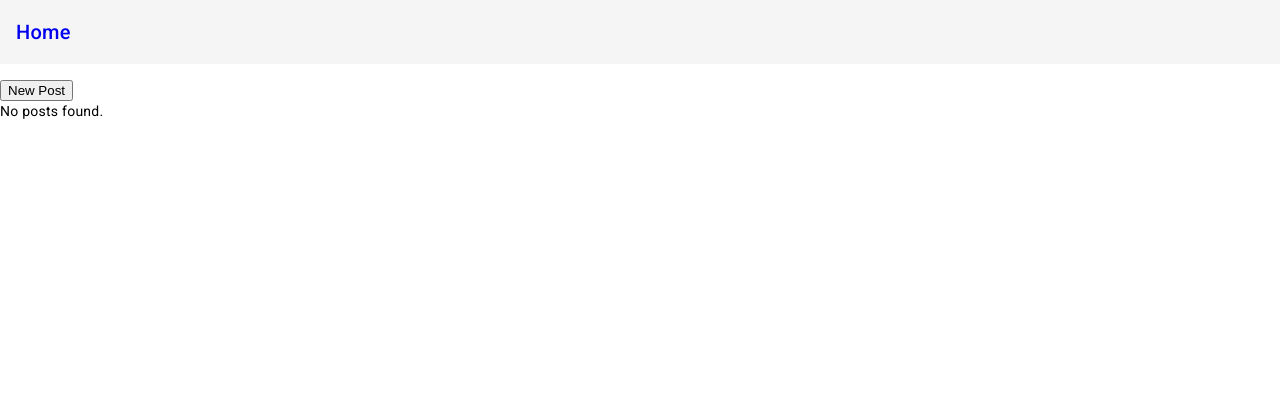
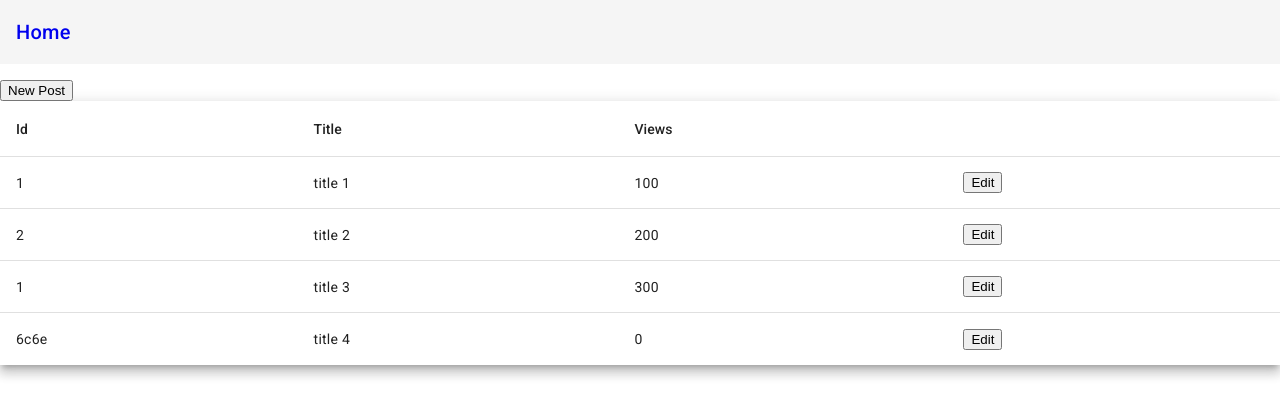
Before and after one commit to angaro073/Angular-CRUD-Example, an Angular app: page /posts in a window 1280 px wide. Shown: the top 416 px of the page. Built offline with nearby package versions, Linux system fonts and the light colour scheme; data requests are answered from the project's data file.

Commit message:
unsolved

```diff
--- a/db.json
+++ b/db.json
@@ -1,7 +1,6 @@
 {
   "posts": [
     {
-<<<<<<< HEAD
       "id": "1",
       "title": "title 1",
       "views": 100
@@ -37,11 +36,6 @@
       "id": "3",
       "text": "a comment 2 about post 2",
       "postId": "2"
-=======
-      "id": "2",
-      "title": "another title",
-      "views": 200
->>>>>>> form
     }
   ]
 }
--- a/src/app/app.config.ts
+++ b/src/app/app.config.ts
@@ -1,13 +1,16 @@
 import { ApplicationConfig } from '@angular/core';
+
 import { provideRouter } from '@angular/router';
-
 import { routes } from './app.routes';
 
 import { provideAnimations } from "@angular/platform-browser/animations";
 
+import { provideHttpClient } from '@angular/common/http';
+
 export const appConfig: ApplicationConfig = {
   providers: [
     provideRouter(routes),
-    provideAnimations()
+    provideAnimations(),
+    provideHttpClient()
   ]
 };
--- a/src/app/post/post-form/post-form.component.css
+++ b/src/app/post/post-form/post-form.component.css
@@ -6,3 +6,6 @@ form {
   margin-right: auto;
   margin-left: auto;
 }
+.form-group {
+  align-content: end;
+}
--- a/src/app/post/post-form/post-form.component.html
+++ b/src/app/post/post-form/post-form.component.html
@@ -13,9 +13,8 @@
         }
       }
     </mat-form-field>
-
     <div class="form-group">
-      @if (!this.postId) {
+      @if (!this.post) {
         <button mat-flat-button color="accent">Create</button>
       }
       @else {
@@ -32,7 +31,5 @@
         style="background-color: lightgray;"
       >Cancel</button>
     </div>
-
-
   </form>
 </div>
--- a/src/app/post/post-form/post-form.component.ts
+++ b/src/app/post/post-form/post-form.component.ts
@@ -1,12 +1,15 @@
 import { Component } from '@angular/core';
 import { NgClass } from '@angular/common';
+
+import { Post } from '../../posts-http/post';
+import { PostsHttpService } from '../../posts-http/posts-http.service';
+
 import { ReactiveFormsModule, FormBuilder, FormGroup, AbstractControl, Validators } from '@angular/forms';
 import { RouterLink, ActivatedRoute } from '@angular/router';
 
 import { MatFormFieldModule } from '@angular/material/form-field';
 import { MatInputModule } from '@angular/material/input';
 import { MatButtonModule } from '@angular/material/button';
-
 
 @Component({
   selector: 'app-post-form',
@@ -24,21 +27,31 @@ import { MatButtonModule } from '@angular/material/button';
 })
 export class PostFormComponent {
   protected form: FormGroup;
-  protected postId: string | null;
+  protected post: Post | null = null;
   protected submitted: boolean = false;
 
-  constructor(private formBuilder: FormBuilder, private route: ActivatedRoute){
+  constructor(
+    private formBuilder: FormBuilder,
+    private route: ActivatedRoute,
+    private PostsHttpService : PostsHttpService
+  ){
     this.form = this.formBuilder.group({
       title: ['', Validators.required],
     });
 
-    this.postId = this.route.snapshot.paramMap.get('id');
+    let postId = this.route.snapshot.paramMap.get('id');
 //
-console.log('route: ' + this.route.snapshot);
-console.log('post_id: ' + this.postId);
+console.log('post_id: ' + postId);
 //
-    if (this.postId) {
-      // PostHttpServices
+    if (postId) {
+      console.log("Loading posts...");
+      this.PostsHttpService.getPost(postId).subscribe((data) => {
+        this.post = data
+        this.form.controls['title'].setValue(this.post.title);
+//
+console.log(this.form.value);
+//
+      });
     }
   }
 
@@ -49,12 +62,19 @@ console.log('post_id: ' + this.postId);
   onSubmit(): void {
     this.submitted = true;
     if (this.form.valid) {
-      console.log(JSON.stringify(this.form.value, null, 2));
-      if (this.postId) {
+//
+console.log(JSON.stringify(this.form.value, null, 2));
+//
+      if (this.post) {
         // Update request
       } else {
         // Create request
       }
     }
   }
+  onReset(): void {
+    if (this.post) {
+      this.PostsHttpService.deletePost(this.post.id);
+    }
+  }
 }
--- a/src/app/post/post.component.html
+++ b/src/app/post/post.component.html
@@ -18,6 +18,14 @@
       <ng-container matColumnDef="views">
         <th mat-header-cell *matHeaderCellDef> Views </th>
         <td mat-cell *matCellDef="let post"> {{ post.views }} </td>
+      </ng-container>
+
+      <!-- Action Column -->
+      <ng-container matColumnDef="action">
+        <th mat-header-cell *matHeaderCellDef></th>
+        <td mat-cell *matCellDef="let post">
+          <button routerLink="{{ post.id }}">Edit</button>
+        </td>
       </ng-container>
 
       <tr mat-header-row *matHeaderRowDef="displayedColumns"></tr>
--- a/src/app/post/post.component.ts
+++ b/src/app/post/post.component.ts
@@ -1,6 +1,8 @@
 import { Component } from '@angular/core';
+import { RouterLink } from '@angular/router';
+
 import { Post } from '../posts-http/post';
-import { RouterLink } from '@angular/router';
+import { PostsHttpService } from '../posts-http/posts-http.service';
 
 import { MatTableModule } from '@angular/material/table';
 
@@ -13,9 +15,10 @@ import { MatTableModule } from '@angular/material/table';
 })
 export class PostComponent {
   protected posts: Post[] = [];
-  displayedColumns: string[] = ['id', 'title', 'views'];
+  displayedColumns: string[] = ['id', 'title', 'views', 'action'];
 
-  constructor(){
-    // this.PostsHttpService.getAllPosts().subscribe(data => { this.posts = data }); : Post[]
+  constructor(private PostsHttpService : PostsHttpService){
+    console.log("Loading posts...");
+    this.PostsHttpService.getAllPosts().subscribe((data) => { this.posts = data });
   }
 }
```
Lines whose indentation alone changed are shown as unchanged.
